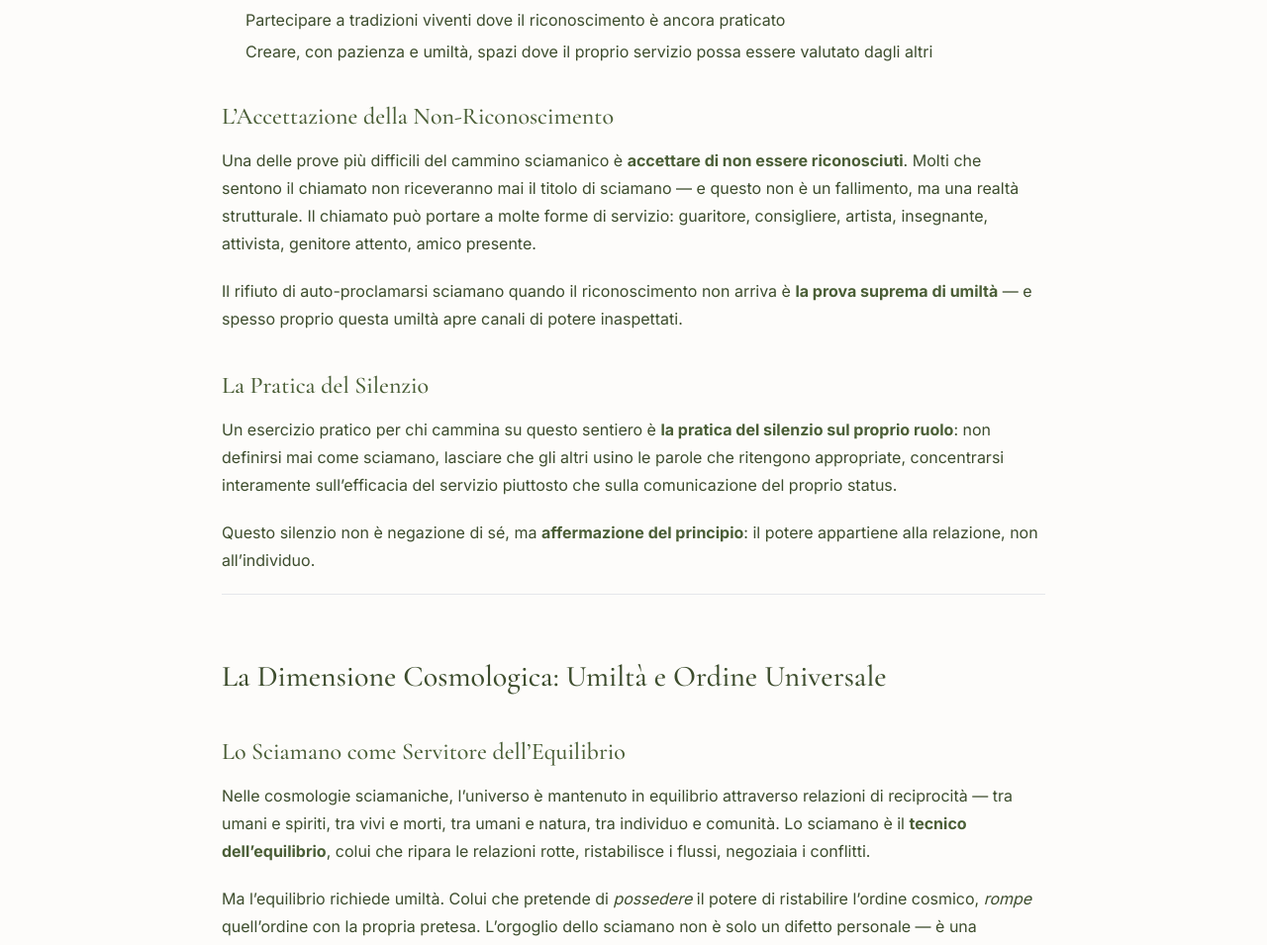
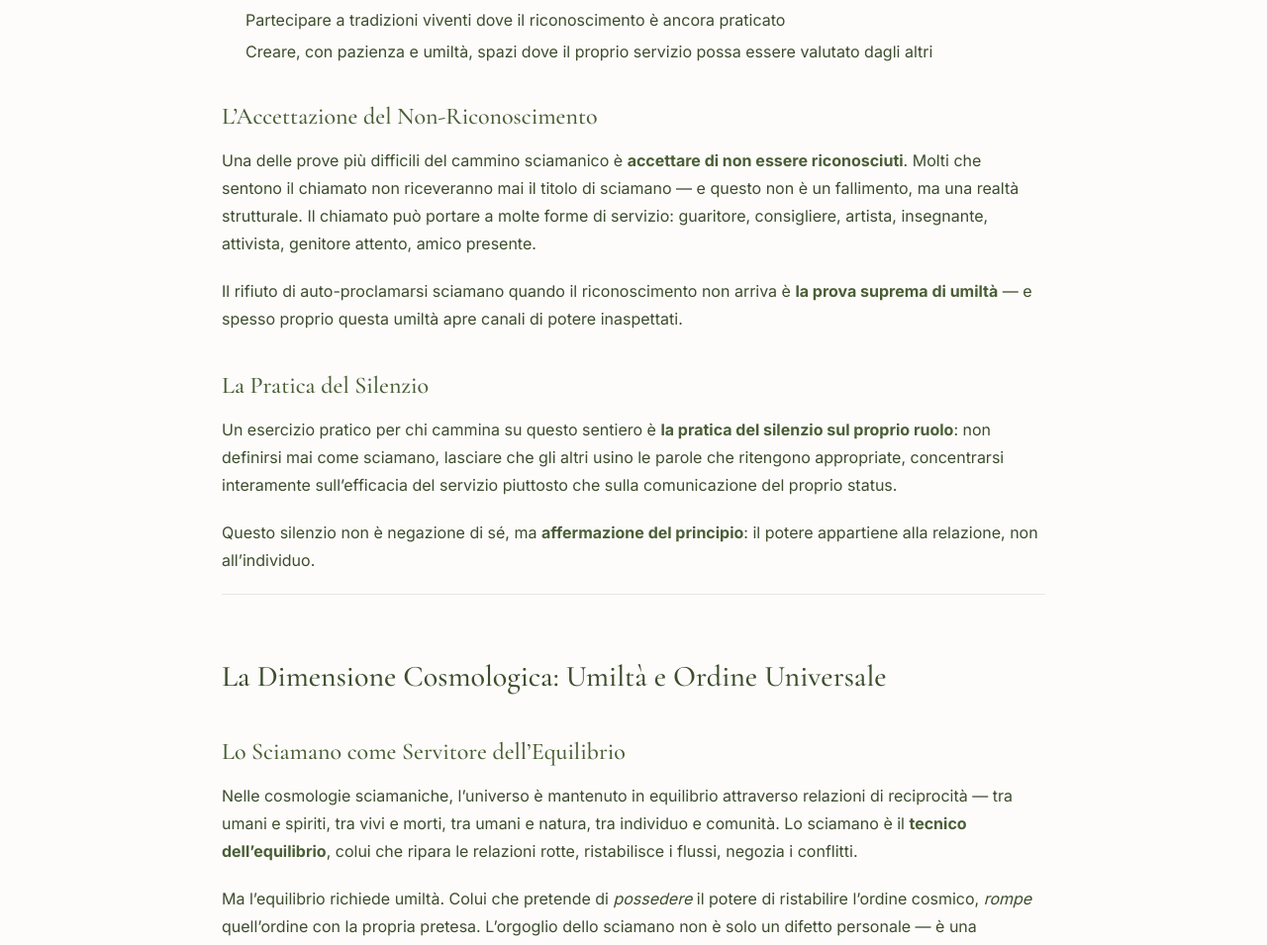
Before and after one commit to rerosku/rerosku.github.io, a Jekyll site: the page built from _posts/2026-04-22-il-riconoscimento-dello-sciamano.md, in a window 1280 px wide and 1400 px high, scrolled down 5195 px. Shown: the part 157-1112 px from the top of the window at 99% size. Built offline with Jekyll 4.4.1, drawn with Linux system fonts in a browser that asks for light colours; nearby versions of some CDN libraries; some web fonts are replaced.

Commit message:
Update rerosku.github.io from Acode

```diff
--- a/_posts/2026-04-22-il-riconoscimento-dello-sciamano.md
+++ b/_posts/2026-04-22-il-riconoscimento-dello-sciamano.md
@@ -130,7 +130,7 @@ Per chi sente il chiamato sciamanico nel mondo contemporaneo, la sfida principal
 - Partecipare a tradizioni viventi dove il riconoscimento è ancora praticato
 - Creare, con pazienza e umiltà, spazi dove il proprio servizio possa essere valutato dagli altri
 
-### L'Accettazione della Non-Riconoscimento
+### L'Accettazione del Non-Riconoscimento
 
 Una delle prove più difficili del cammino sciamanico è **accettare di non essere riconosciuti**. Molti che sentono il chiamato non riceveranno mai il titolo di sciamano — e questo non è un fallimento, ma una realtà strutturale. Il chiamato può portare a molte forme di servizio: guaritore, consigliere, artista, insegnante, attivista, genitore attento, amico presente.
 
@@ -148,7 +148,7 @@ Questo silenzio non è negazione di sé, ma **affermazione del principio**: il p
 
 ### Lo Sciamano come Servitore dell'Equilibrio
 
-Nelle cosmologie sciamaniche, l'universo è mantenuto in equilibrio attraverso relazioni di reciprocità — tra umani e spiriti, tra vivi e morti, tra umani e natura, tra individuo e comunità. Lo sciamano è il **tecnico dell'equilibrio**, colui che ripara le relazioni rotte, ristabilisce i flussi, negoziaia i conflitti.
+Nelle cosmologie sciamaniche, l'universo è mantenuto in equilibrio attraverso relazioni di reciprocità — tra umani e spiriti, tra vivi e morti, tra umani e natura, tra individuo e comunità. Lo sciamano è il **tecnico dell'equilibrio**, colui che ripara le relazioni rotte, ristabilisce i flussi, negozia i conflitti.
 
 Ma l'equilibrio richiede umiltà. Colui che pretende di *possedere* il potere di ristabilire l'ordine cosmico, *rompe* quell'ordine con la propria pretesa. L'orgoglio dello sciamano non è solo un difetto personale — è una **minaccia cosmica**, una disarmonia che si propaga attraverso i livelli dell'esistenza.
 
@@ -168,7 +168,7 @@ Servire. Curare. Meditare. E lasciare che la comunità — umana e spirituale
 
 ---
 
-*"Lo sciamano non è colui che dice di esserlo. È colui di cui gli altri, guardando indietro, raccontano la storia."*
+> *"Lo sciamano non è colui che dice di esserlo. È colui di cui gli altri, guardando indietro, raccontano la storia."*
 
 ---
 
```
